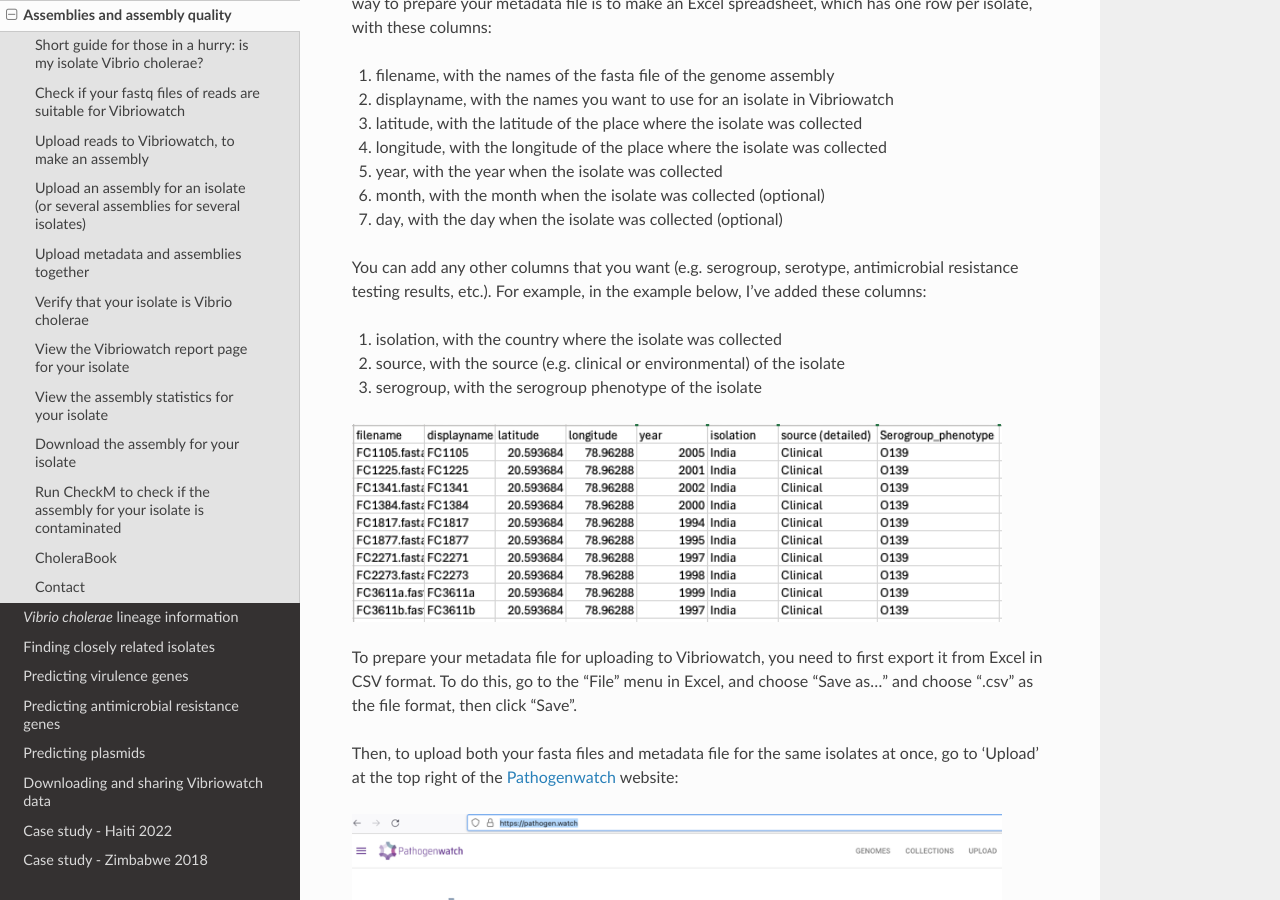
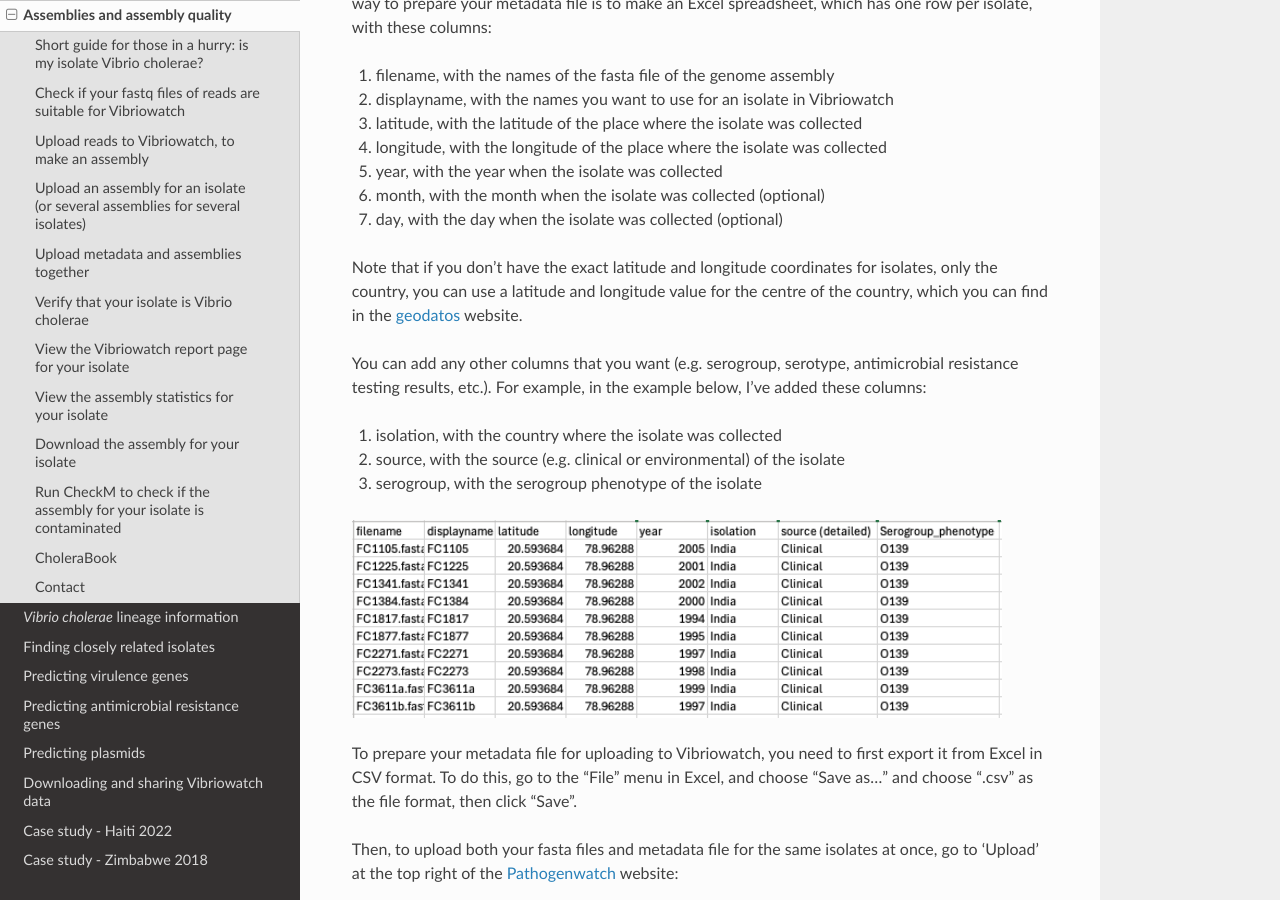
Before and after one commit to avrilcoghlan/vibriowatch, a Sphinx documentation site: the page built from docs/source/assemblies.rst, in a window 1280 px wide and 900 px high, scrolled down 10466 px. Built offline with Sphinx 7.4.7 and the Read the Docs theme 3.1.0, drawn with Linux system fonts in a browser that asks for light colours.

Commit message:
Update assemblies.rst

```diff
--- a/docs/source/assemblies.rst
+++ b/docs/source/assemblies.rst
@@ -231,6 +231,12 @@ an Excel spreadsheet, which has one row per isolate, with these columns:
 #. month, with the month when the isolate was collected (optional)
 #. day, with the day when the isolate was collected (optional)
 
+Note that if you don't have the exact latitude and longitude coordinates for isolates, only the country, you can use a latitude
+and longitude value for the centre of the country, which you can find in the
+`geodatos`_ website.
+
+.. _geodatos: https://www.geodatos.net/en/coordinates/
+
 You can add any other columns that you want (e.g. serogroup, serotype, antimicrobial resistance testing results, etc.). For example,
 in the example below, I've added these columns:
 
```
